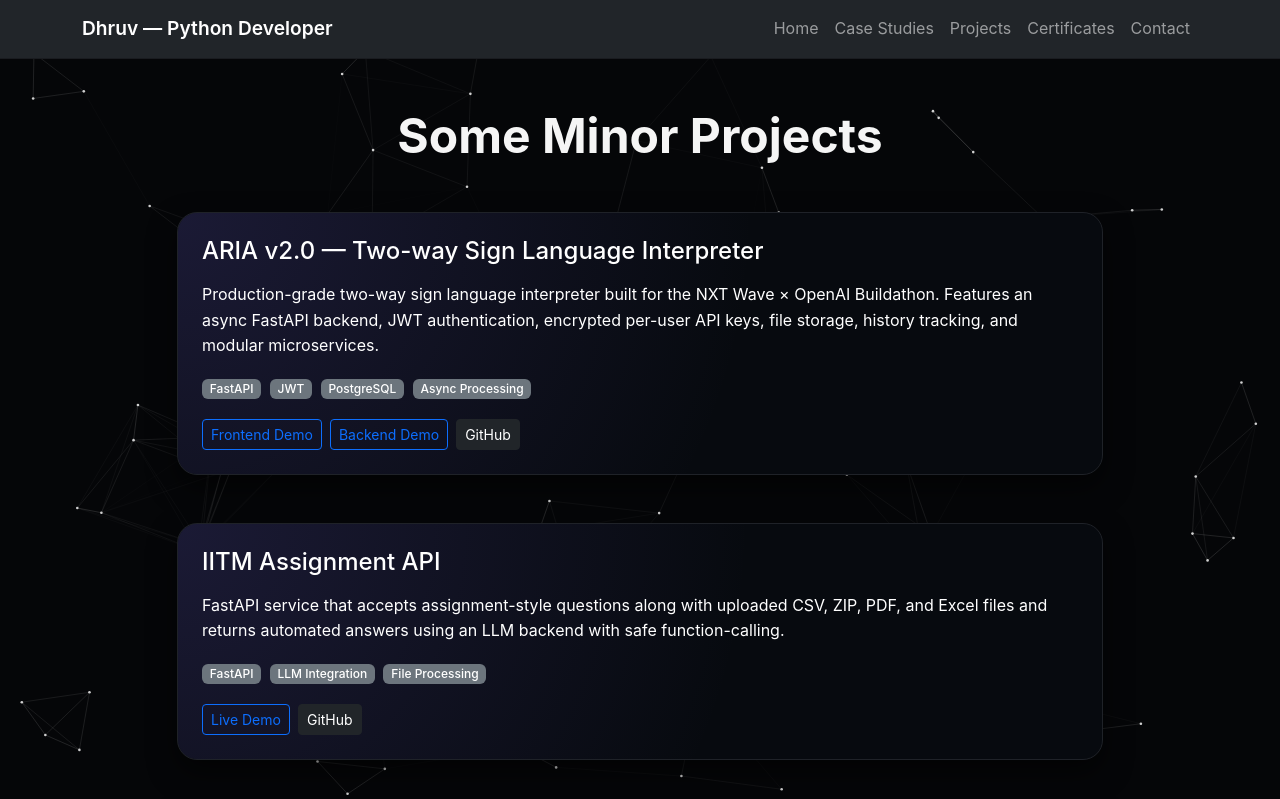
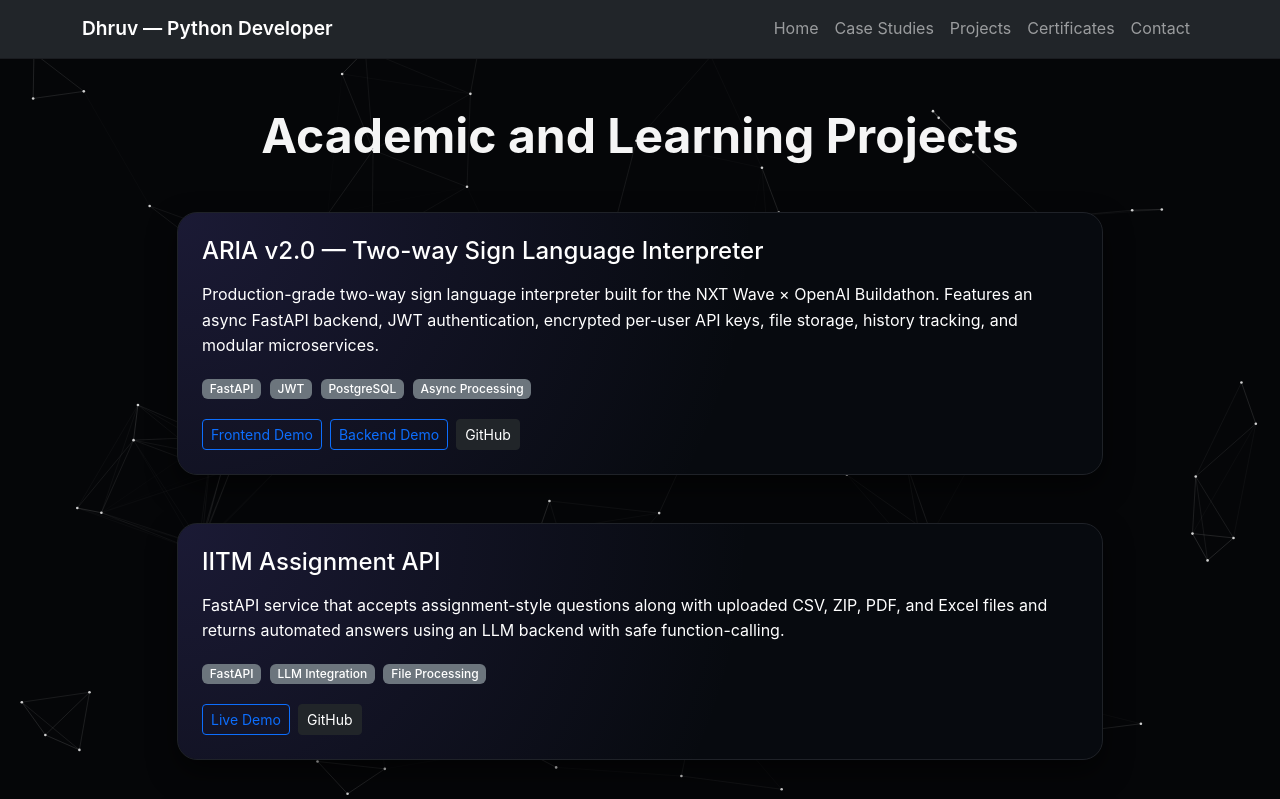
Before and after one commit to 22f3002319/Dhruv_Portfolio, a FastAPI app: page /projects in a window 1280 px wide. Shown: the top 799 px of the page. Run offline with FastAPI, Linux system fonts and the light colour scheme.

Commit message:
Change project section title to 'Academic and Learning Projects'

```diff
--- a/app/templates/projects.html
+++ b/app/templates/projects.html
@@ -7,7 +7,7 @@
     <div class="container">
         <div class="row">
             <div class="col-lg-10 mx-auto">
-                <h1 class="display-5 fw-bold mb-5 text-center">Some Minor Projects</h1>
+                <h1 class="display-5 fw-bold mb-5 text-center">Academic and Learning Projects</h1>
 
                 {% for project in projects %}
                 {% set is_even = loop.index is even %}
```
